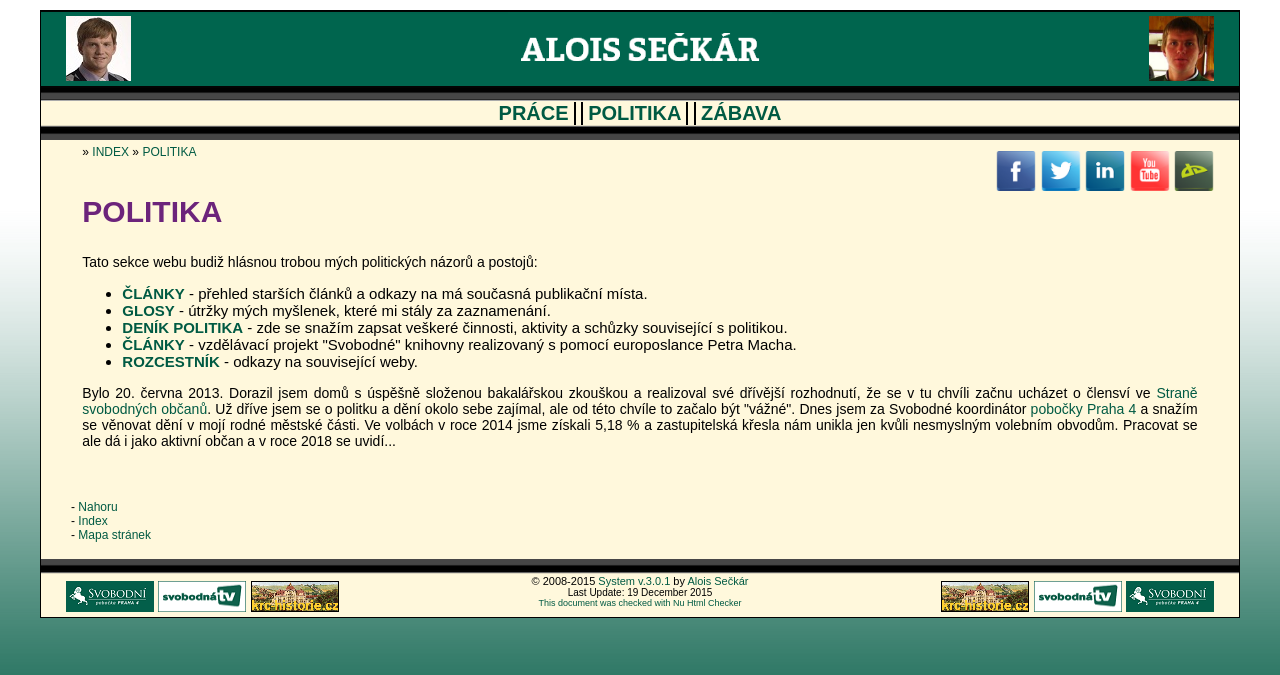
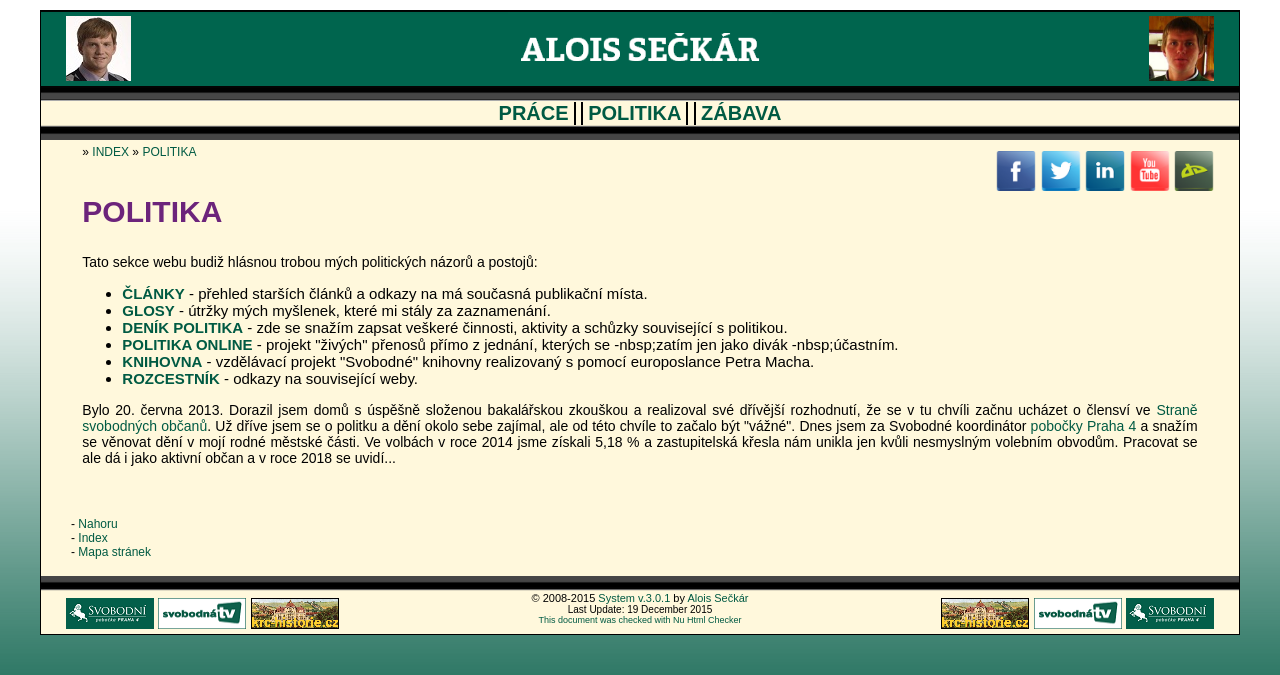
Before and after one commit to AloisSeckar/Alois-Seckar.cz-PHP, a PHP site: page /politics in a window 1280 px wide. Shown: the top 675 px of the page. Run offline with PHP 8.4, Linux system fonts and the light colour scheme; data comes from the database, SQL or seed files in the repository; data that the repository does not hold is empty.

Commit message:
3.0.2 small fix 5
- index.php - change include call
- politics-content - fix typo and insert "onlines"

```diff
--- a/index.php
+++ b/index.php
@@ -3,7 +3,7 @@
 ini_set('display_errors','Off');
 
 // page setup //
-include_once "web/scripts/elrh_page_controller.php";
+include_once getcwd().'/web/scripts/elrh_page_controller.php';
 $controller = new ELRHPageController();
 
 // get request
--- a/web/scripts/page-content/elrh_politics_content.php
+++ b/web/scripts/page-content/elrh_politics_content.php
@@ -10,7 +10,8 @@ class ELRHPageContentRenderer {
 			echo '<li><strong><a href="politics-blog" title="Archiv článků">ČLÁNKY</a></strong> - přehled starších článků a&nbsp;odkazy na má současná publikační místa.</li>'.PHP_EOL;
 			echo '<li><strong><a href="politics-quotes" title="Krátké postřehy">GLOSY</a></strong> - útržky mých myšlenek, které mi stály za zaznamenání.</li>'.PHP_EOL;
 			echo '<li><strong><a href="politics-diary" title="Politická kariéra">DENÍK POLITIKA</a></strong> - zde se snažím zapsat veškeré činnosti, aktivity a&nbsp;schůzky související s&nbsp;politikou.</li>'.PHP_EOL;
-			echo '<li><strong><a href="politics-library" title="LIberální LIteratura">ČLÁNKY</a></strong> - vzdělávací projekt "Svobodné" knihovny realizovaný s&nbsp;pomocí europoslance Petra Macha.</li>'.PHP_EOL;
+			echo '<li><strong><a href="politics-onlines" title="Politické online přenosy">POLITIKA ONLINE</a></strong> - projekt "živých" přenosů přímo z&nbsp;jednání, kterých se -nbsp;zatím jen jako divák -nbsp;účastním.</li>'.PHP_EOL;
+			echo '<li><strong><a href="politics-library" title="LIberální LIteratura">KNIHOVNA</a></strong> - vzdělávací projekt "Svobodné" knihovny realizovaný s&nbsp;pomocí europoslance Petra Macha.</li>'.PHP_EOL;
 			echo '<li><strong><a href="politics-links" title="Politický rozcestník">ROZCESTNÍK</a></strong> - odkazy na související weby.</li>'.PHP_EOL;
 		echo '</ul>'.PHP_EOL;
 		echo '<p>'.PHP_EOL;
```
